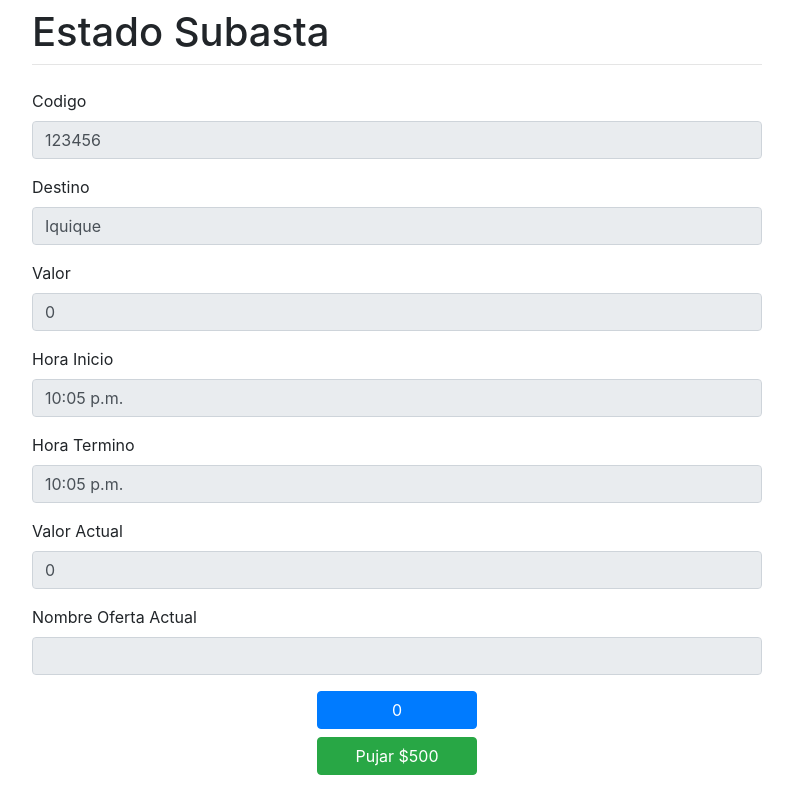
After one commit to IanDiazBriones/Incluyeme-, a Django app: page /subasta/Estado/1/ in a window 1280 px wide. The commit adds this page. Shown: the whole page, without its empty margins (243-1036 px from the left). Run offline with Django 3.2, Linux system fonts and the light colour scheme; a user stored in the database is signed in; data comes from the database, SQL or seed files in the repository; both versions use the stored data as it was after the commit; parts of the project's set-up code (start-up, migrations or seed data) failed here and were passed over; some libraries are stand-ins or nearby versions.

Commit message:
V1.0.15
Agregar Subasta

```diff
--- a/subasta/urls.py
+++ b/subasta/urls.py
@@ -3,5 +3,5 @@ from django.urls import path, include # new
 urlpatterns = [
 	path('listar', views.ListarSubasta, name='ListarSubasta'),
 	path('Detalle/<int:pk>/', views.SubastaDetalle, name='DetalleSubasta'),
-
+	path('Estado/<int:pk>/', views.SubastaAdd, name='EstadoSubasta'),
 ]
--- a/subasta/views.py
+++ b/subasta/views.py
@@ -3,18 +3,33 @@ from django.views import generic
 from django.shortcuts import render
 from django.views.generic import UpdateView
 from .forms import *
+from users.models import Pasaje
+import datetime
+from django.utils.timezone import utc
 # Create your views here.
 def ListarSubasta(request):
 	subasta= Subasta.objects.all()
 	context= {'Subastas': subasta}
 	return render(request, 'subasta/subasta_Listar.html', context)
 
-
 def SubastaDetalle(request, pk):
 
-    subasta = Subasta.objects.get(pk=pk)
+	subasta = Subasta.objects.get(pk=pk)
 
-    context = {
-        'Subasta': subasta,
-    }
-    return render(request, 'subasta/subasta_verDetalle.html', context)
+	context = {
+	'Subasta': subasta,
+	}
+	return render(request, 'subasta/subasta_verDetalle.html', context)
+
+def SubastaAdd(request, pk):
+
+	now = datetime.datetime.utcnow().replace(tzinfo=utc)
+	pasaje = Pasaje.objects.get(pk=pk)
+	subasta = Subasta.objects.create(ValorSubastaActualizado = pasaje.Valor ,Pasaje_A_Sub = pasaje, HoraI_Subasta = pasaje.Hora_Salida, HoraF_Subasta = pasaje.Hora_Salida, Fecha_Subasta = pasaje.Fecha_Salida
+		, Estado_Subasta = False, Estado_Puja = False
+		, Ultima_Puja = request.user, Puja = 500)
+
+	context = {
+	'Subasta': subasta,
+	}
+	return render(request, 'subasta/Est_Subasta.html', context)
--- a/templates/pagStatic/index.html
+++ b/templates/pagStatic/index.html
@@ -70,7 +70,7 @@
       <div class="col-4">
       </div>
       <div class="col-4">
-        <a class="btn btn-primary btn-block" href="#" role="button">{% trans "Subastas" %}</a>
+        <a class="btn btn-primary btn-block" href="{% url 'ListarSubasta' %}" role="button">{% trans "Subastas" %}</a>
       </div>
       <div class="col-4"></div>
 
--- /dev/null
+++ b/templates/subasta/Est_Subasta.html
@@ -0,0 +1,80 @@
+{% block content %}
+{% load i18n %}
+{% load crispy_forms_tags %}
+<meta charset="utf-8">
+<meta name="viewport" content="width=device-width, initial-scale=1, shrink-to-fit=no">
+<link rel="stylesheet" href="https://stackpath.bootstrapcdn.com/bootstrap/4.1.3/css/bootstrap.min.css" integrity="sha384-MCw98/SFnGE8fJT3GXwEOngsV7Zt27NXFoaoApmYm81iuXoPkFOJwJ8ERdknLPMO" crossorigin="anonymous">
+<html>
+<body>
+	<div class="container">
+		<div class="row justify-content-center">
+			<div class="col-8">
+				<h1 class="mt-2">{% trans "Estado Subasta" %}</h1>
+				<hr class="mt-0 mb-4">
+			</div>
+		</div>
+		<div class="row justify-content-center">
+			<div class="col-8">
+				<div class="form-group">
+					<label for="exampleInputPassword1">Codigo</label>
+					<input class="form-control" id="exampleInputPassword1" placeholder="Valor Subasta Actual" value="{{ Subasta.Pasaje_A_Sub.Codigo }}" disabled>
+				</div>
+			</div>
+		</div>
+		<div class="row justify-content-center">
+			<div class="col-8">
+				<div class="form-group">
+					<label for="exampleInputPassword1">Destino</label>
+					<input class="form-control" id="exampleInputPassword1" placeholder="Valor Subasta Actual" value="{{ Subasta.Pasaje_A_Sub.Destino }}" disabled>
+				</div>
+			</div>
+		</div>
+		<div class="row justify-content-center">
+			<div class="col-8">
+				<div class="form-group">
+					<label for="exampleInputPassword1">Valor</label>
+					<input class="form-control" id="exampleInputPassword1" placeholder="Valor Subasta Actual" value="{{ Subasta.Pasaje_A_Sub.Valor }}" disabled>
+				</div>
+			</div>
+		</div>
+		<div class="row justify-content-center">
+			<div class="col-8">
+				<div class="form-group">
+					<label for="exampleInputPassword1">Hora Inicio</label>
+					<input class="form-control" id="exampleInputPassword1" placeholder="Valor Subasta Actual" value="{{ Subasta.HoraI_Subasta }}" disabled>
+				</div>
+			</div>
+		</div>
+		<div class="row justify-content-center">
+			<div class="col-8">
+				<div class="form-group">
+					<label for="exampleInputPassword1">Hora Termino</label>
+					<input class="form-control" id="exampleInputPassword1" placeholder="Valor Subasta Actual" value="{{ Subasta.HoraF_Subasta }}" disabled>
+				</div>
+			</div>
+		</div>
+		<div class="row justify-content-center">
+			<div class="col-8">
+				<div class="form-group">
+					<label for="exampleInputPassword1">Valor Actual</label>
+					<input class="form-control" id="exampleInputPassword1" placeholder="Valor Subasta Actual" value="{{ Subasta.ValorSubastaActualizado }}" disabled>
+				</div>
+			</div>
+		</div>
+		<div class="row justify-content-center">
+			<div class="col-8">
+				<div class="form-group">
+					<label for="exampleInputPassword1">Nombre Oferta Actual</label>
+					<input class="form-control" id="exampleInputPassword1" placeholder="Valor Subasta Actual" value="{{ Subasta.Ultima_Puja.nombre }}" disabled>
+				</div>
+			</div>
+		</div>
+		<div class="row justify-content-center">
+			<div class="col-md-4 col-lg-2">
+				<a class="btn btn-primary btn-block" href="#" role="button" disabled>{{ Subasta.ValorSubastaActualizado }}</a>
+				<a class="btn btn-success btn-block" href="{% url 'LISTADEUSUARIOS' %}" role="button">{% trans "Pujar $500" %}</a>
+			</div>
+		</div>
+	</body>
+	</html>
+	{% endblock %}
--- a/templates/users/perfil.html
+++ b/templates/users/perfil.html
@@ -43,6 +43,7 @@
             <th class="text-center">{% trans "Bus patente" %}</th>
             <th class="text-center">{% trans "Valorar" %}</th>
             <th class="text-center">QR</th>
+            <th class="text-center">Subastar</th>
           </tr>
           {% for Pasaje in Pasajes %}
           {% if Pasaje.Dueño == user %}
@@ -59,6 +60,7 @@
             <td class="text-center"><a class="btn btn-primary btn-block" href="http://127.0.0.1:8000/user/valoracion_n/{{ Pasaje.pk }}/" role="button">{% trans "Valorar" %}</a></td>
             {% endif %}
             <td class="text-center"><a class="btn btn-primary btn-block" href="http://127.0.0.1:8000/user/QR/{{ Pasaje.pk }}/{{ user.pk }}/" role="button">{% trans "Generar QR" %}</a></td>
+            <td class="text-center"><a class="btn btn-danger btn-block" href="http://127.0.0.1:8000/subasta/Estado/{{ Pasaje.pk }}/" role="button">{% trans "Subasta" %}</a></td>
           </tr>
           {% endif %}
           {% endfor %}
```
Also changed, not shown: db.sqlite3.
